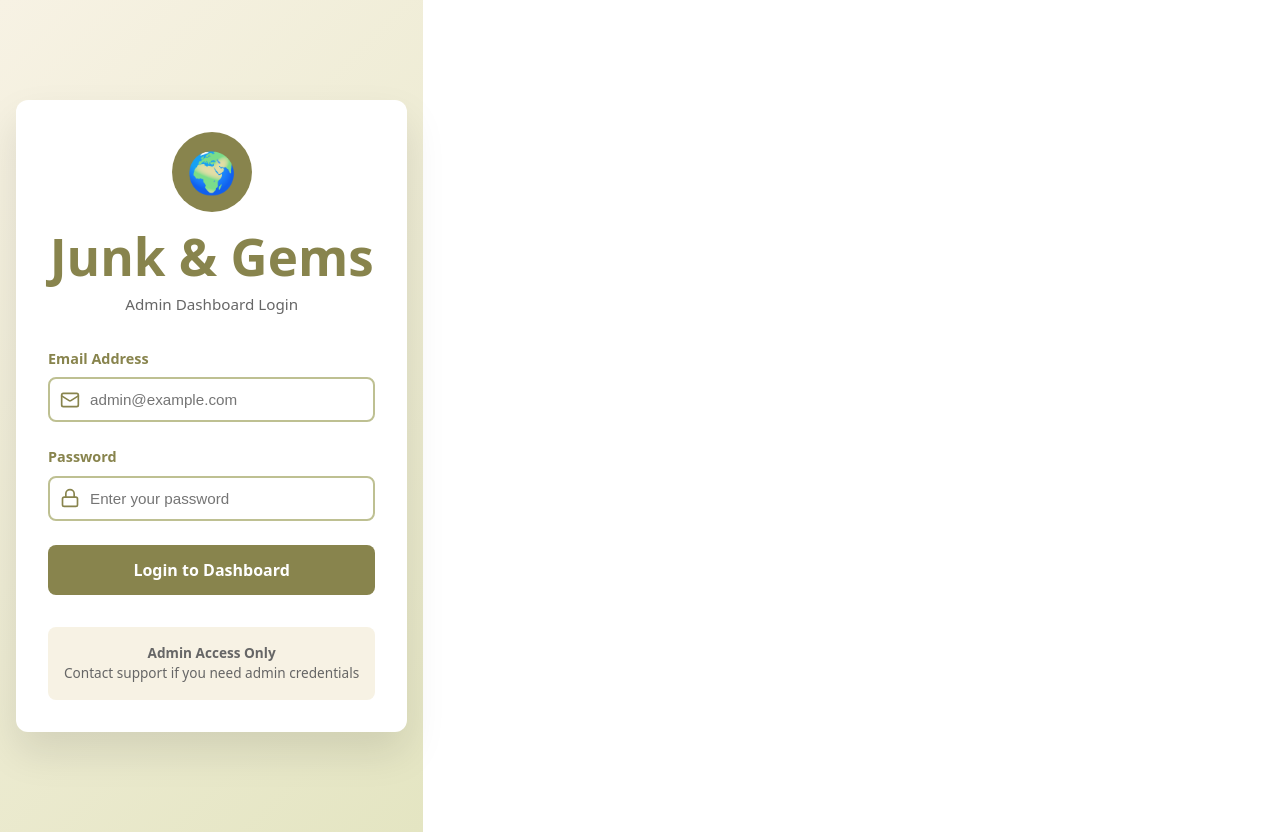
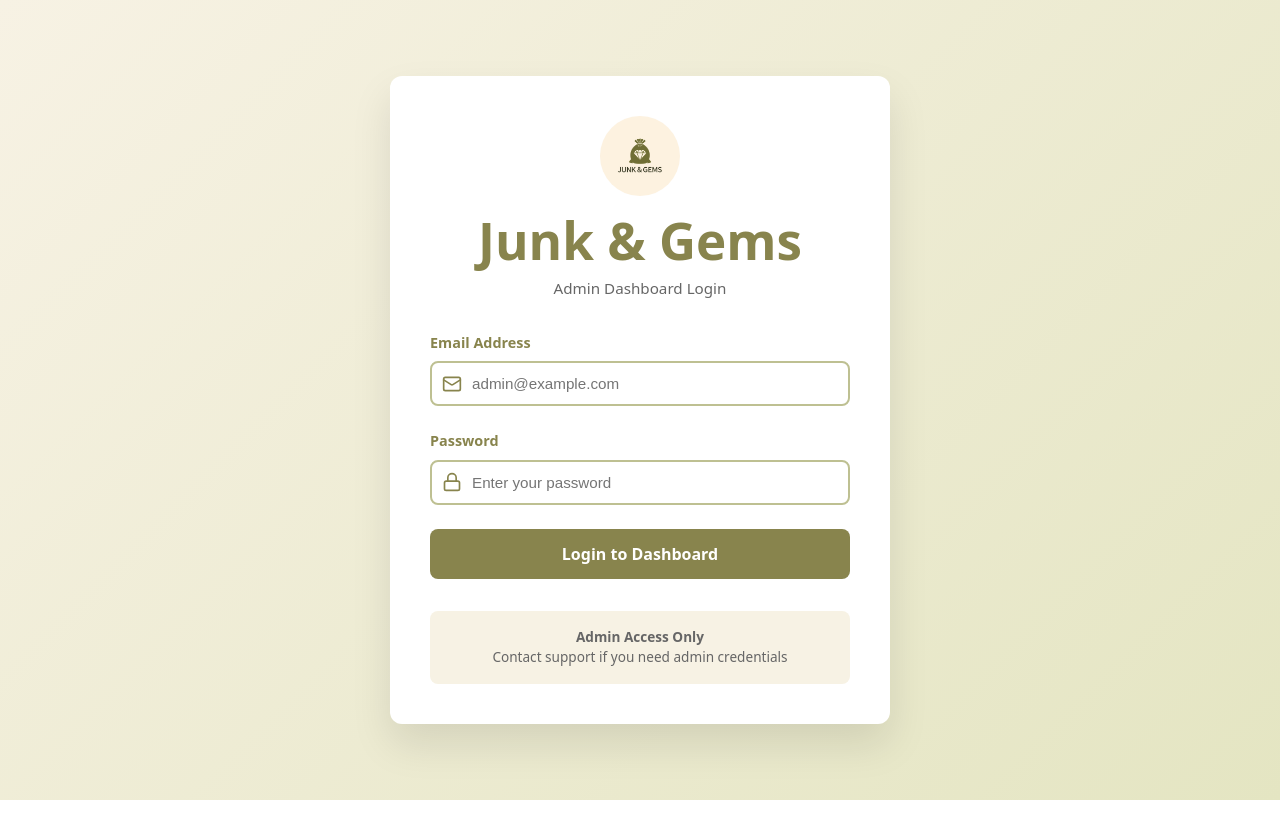
Before and after one commit to PhiLouGii/junk_and_gems_capstone, a React (Vite) app in the folder junk-gems-admin/: page /login in a window 1280 px wide. After the commit the page ends 800 px from the top, so only its background shows below. Built offline with nearby package versions, Linux system fonts and the light colour scheme.

Commit message:
Refactor code structure for improved readability and maintainability

```diff
--- a/junk-gems-admin/src/components/AdminLogin.tsx
+++ b/junk-gems-admin/src/components/AdminLogin.tsx
@@ -16,7 +16,6 @@ const AdminLogin: React.FC = () => {
     setError('');
 
     try {
-      // Your backend uses /login endpoint
       const response = await axios.post(`${API_BASE_URL}/login`, {
         email,
         password
@@ -24,23 +23,17 @@ const AdminLogin: React.FC = () => {
 
       console.log('Login response:', response.data);
 
-      // Your backend returns: { message, token, user }
       const token = response.data.token;
       const user = response.data.user;
 
       if (token) {
-        // Store token in localStorage
         localStorage.setItem('token', token);
 
-        // Store user info if available
         if (user) {
           localStorage.setItem('user', JSON.stringify(user));
         }
 
-        // Show success message
         alert('Login successful! Redirecting to dashboard...');
-
-        // Redirect to dashboard
         window.location.href = '/';
       } else {
         setError('Login successful but no token received. Please contact support.');
@@ -78,19 +71,22 @@ const AdminLogin: React.FC = () => {
 
   return (
     <div style={{
-      minHeight: '100vh',
+      position: 'fixed',
+      top: 0,
+      left: 0,
+      right: 0,
+      bottom: 0,
       display: 'flex',
       alignItems: 'center',
       justifyContent: 'center',
-      background: 'linear-gradient(135deg, #F7F2E4 0%, #E4E5C2 100%)',
-      padding: '1rem'
+      background: 'linear-gradient(135deg, #F7F2E4 0%, #E4E5C2 100%)'
     }}>
       <div style={{
         background: 'white',
         borderRadius: '12px',
-        padding: '2rem',
-        maxWidth: '400px',
-        width: '100%',
+        padding: '2.5rem',
+        width: '420px',
+        maxWidth: '90%',
         boxShadow: '0 20px 40px rgba(0, 0, 0, 0.1)'
       }}>
         {/* Logo/Header */}
@@ -104,9 +100,23 @@ const AdminLogin: React.FC = () => {
             display: 'flex',
             alignItems: 'center',
             justifyContent: 'center',
-            fontSize: '2.5rem'
+            overflow: 'hidden'
           }}>
-            🌍
+            <img
+              src="/logo.jpg"
+              alt="Junk & Gems Logo"
+              style={{
+                width: '100%',
+                height: '100%',
+                objectFit: 'cover'
+              }}
+              onError={(e) => {
+                e.currentTarget.style.display = 'none';
+                if (e.currentTarget.parentElement) {
+                  e.currentTarget.parentElement.innerHTML = '<span style="font-size: 2.5rem">🌍</span>';
+                }
+              }}
+            />
           </div>
           <h1 style={{ color: '#88844D', margin: '0 0 0.5rem 0' }}>Junk & Gems</h1>
           <p style={{ color: '#666', fontSize: '0.95rem', margin: 0 }}>Admin Dashboard Login</p>
```
Also changed, not shown: junk-gems-admin/public/logo.jpg (added).
